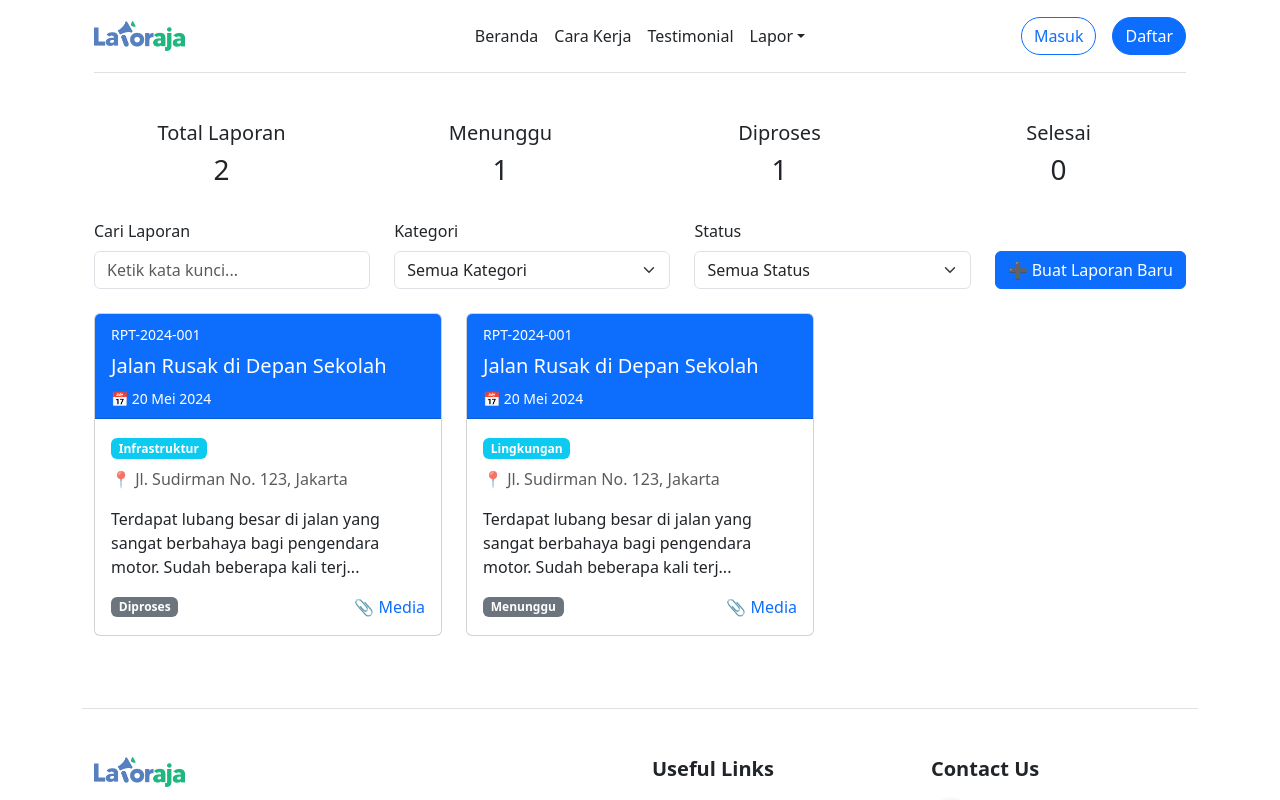
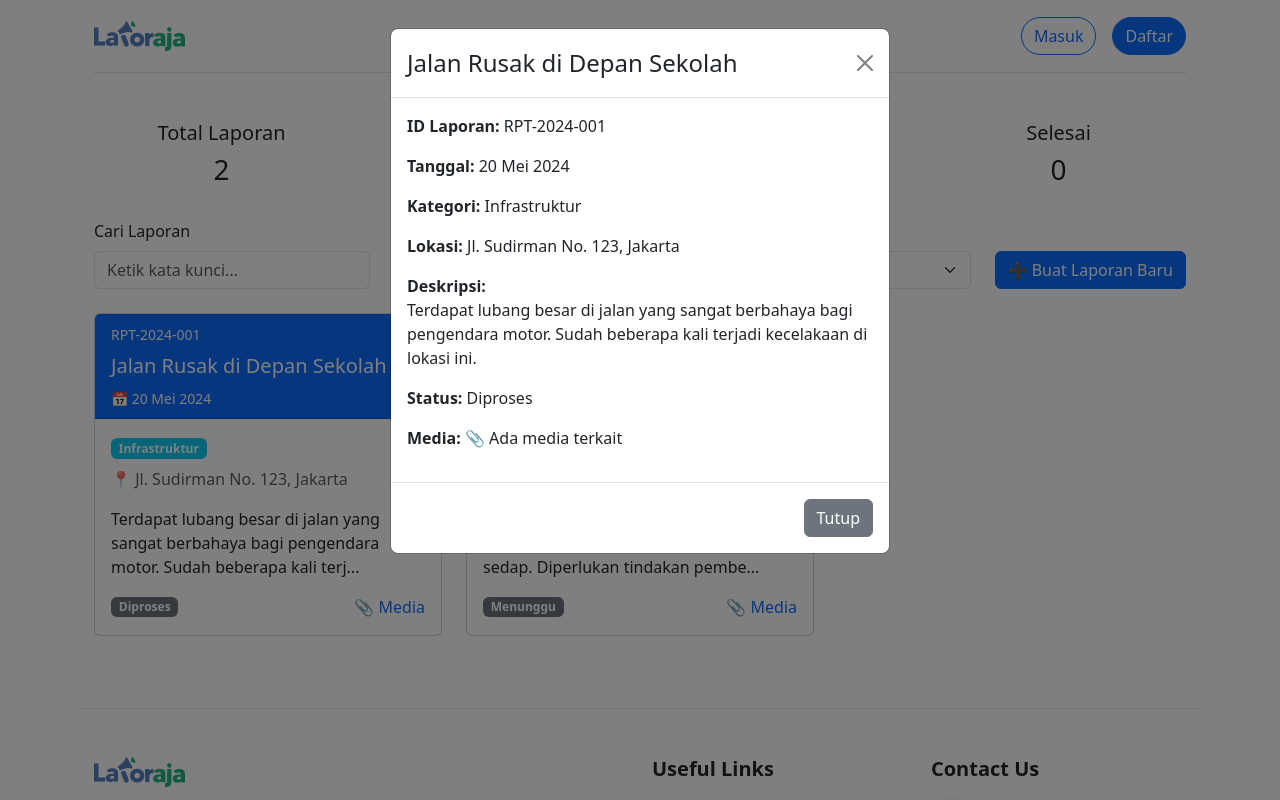
Before and after one commit to viki-andriyanto/laporaja-website, a React (Vite) app in the folder frontend/: page /riwayat-user in a window 1280 px wide. Both pictures are taken after a click on the element 268 px from the left and 474 px from the top of the page. Shown: the top 800 px of the page. Built offline with nearby package versions, Linux system fonts and the light colour scheme.

Commit message:
Update Riwayat User (tambahan pop up) dan Update nama folder

```diff
--- a/frontend/src/pages/Dashboard/index.jsx
+++ b/frontend/src/pages/Landing-Page/index.jsx
@@ -10,7 +10,7 @@ export default function Dashboard() {
         {/* Hero Section */}
         <header className="bg-primary text-white text-center py-5">
             <div className="container">
-            <h1 className="display-5 fw-bold">Layanan Aspirasi dan Pengaduan Online Rakyat</h1>
+            <h1 className="display-7 fw-bold">Layanan Aspirasi dan Pengaduan Online Rakyat</h1>
             <p className="lead mt-3">Sampaikan laporan Anda langsung kepada instansi pemerintah berwenang.</p>
             <a href="/lapor" className="btn btn-success btn-lg mt-">Lapor</a>
             </div>
--- a/frontend/src/pages/Riwayat-User/index.jsx
+++ b/frontend/src/pages/Riwayat-User/index.jsx
@@ -1,5 +1,5 @@
 import React, { useState, useEffect } from "react";
-import { Container, Table, Button, Row, Col, Form, InputGroup, Card, Badge } from 'react-bootstrap';
+import { Container, Button, Row, Col, Form, Card, Badge, Modal } from 'react-bootstrap';
 import Header from "../../shared/header";
 import Footer from "../../shared/footer";
 
@@ -17,13 +17,13 @@ const reportsData = [
         hasMedia: true,
     },
     {
-        id: "RPT-2024-001",
-        title: "Jalan Rusak di Depan Sekolah",
+        id: "RPT-2024-002",
+        title: "Sampah Menumpuk di Taman",
         category: "lingkungan",
-        location: "Jl. Sudirman No. 123, Jakarta",
+        location: "Taman Kota Blok M, Jakarta",
         description:
-            "Terdapat lubang besar di jalan yang sangat berbahaya bagi pengendara motor. Sudah beberapa kali terjadi kecelakaan di lokasi ini.",
-        date: "2024-05-20",
+            "Tumpukan sampah yang mengganggu pemandangan dan menimbulkan bau tak sedap. Diperlukan tindakan pembersihan segera.",
+        date: "2024-05-21",
         status: "pending",
         hasMedia: true,
     },
@@ -49,6 +49,11 @@ export default function RiwayatUser() {
     const [statusFilter, setStatusFilter] = useState("");
     const [filteredReports, setFilteredReports] = useState(reportsData);
 
+    // Modal
+    const [showModal, setShowModal] = useState(false);
+    const [selectedReport, setSelectedReport] = useState(null);
+
+    // Filter
     useEffect(() => {
         const filtered = reportsData.filter((report) => {
             const matchesSearch =
@@ -91,6 +96,16 @@ export default function RiwayatUser() {
             month: "long",
             day: "numeric",
         });
+
+    const handleCardClick = (report) => {
+        setSelectedReport(report);
+        setShowModal(true);
+    };
+
+    const handleCloseModal = () => {
+        setShowModal(false);
+        setSelectedReport(null);
+    };
 
     return (
         <>
@@ -157,7 +172,7 @@ export default function RiwayatUser() {
                     ) : (
                         filteredReports.map((report) => (
                             <Col md={6} lg={4} key={report.id} className="mb-4">
-                                <Card onClick={() => alert(`Detail laporan: ${report.title}`)}>
+                                <Card onClick={() => handleCardClick(report)} style={{ cursor: "pointer" }}>
                                     <Card.Header className="bg-primary text-white">
                                         <small>{report.id}</small>
                                         <h5 className="mt-2">{report.title}</h5>
@@ -181,9 +196,31 @@ export default function RiwayatUser() {
                 </Row>
             </Container>
 
+            {/* Modal Detail Laporan */}
+            {selectedReport && (
+                <Modal show={showModal} onHide={handleCloseModal}>
+                    <Modal.Header closeButton>
+                        <Modal.Title>{selectedReport.title}</Modal.Title>
+                    </Modal.Header>
+                    <Modal.Body>
+                        <p><strong>ID Laporan:</strong> {selectedReport.id}</p>
+                        <p><strong>Tanggal:</strong> {formatDate(selectedReport.date)}</p>
+                        <p><strong>Kategori:</strong> {categoryLabels[selectedReport.category]}</p>
+                        <p><strong>Lokasi:</strong> {selectedReport.location}</p>
+                        <p><strong>Deskripsi:</strong><br />{selectedReport.description}</p>
+                        <p><strong>Status:</strong> {statusLabels[selectedReport.status]}</p>
+                        {selectedReport.hasMedia && (
+                            <p><strong>Media:</strong> 📎 Ada media terkait</p>
+                        )}
+                    </Modal.Body>
+                    <Modal.Footer>
+                        <Button variant="secondary" onClick={handleCloseModal}>
+                            Tutup
+                        </Button>
+                    </Modal.Footer>
+                </Modal>
+            )}
             <Footer />
         </>
-
     );
-
 }
```
Also changed, not shown: frontend/src/pages/Admin/Dasboard-Admin/index.jsx (added).
